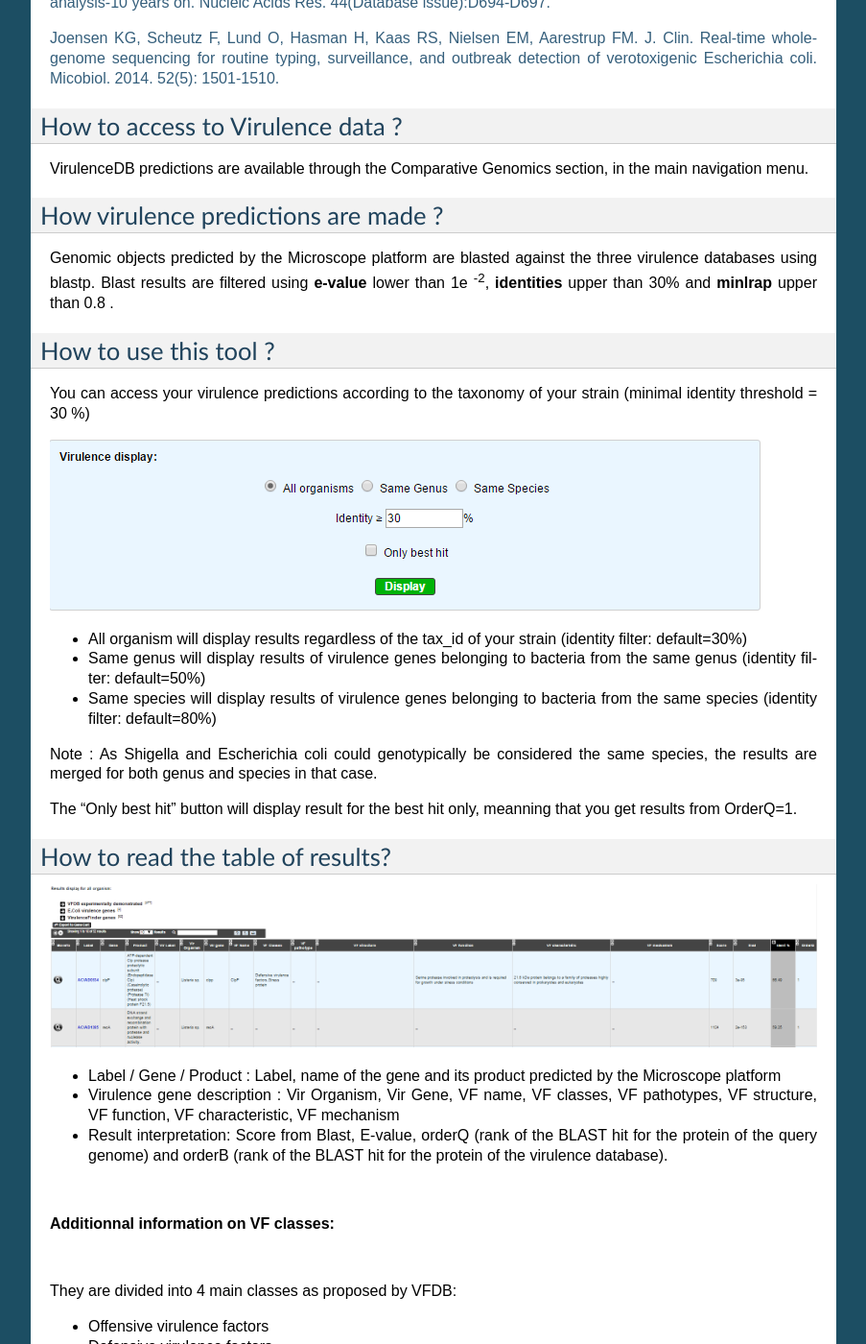
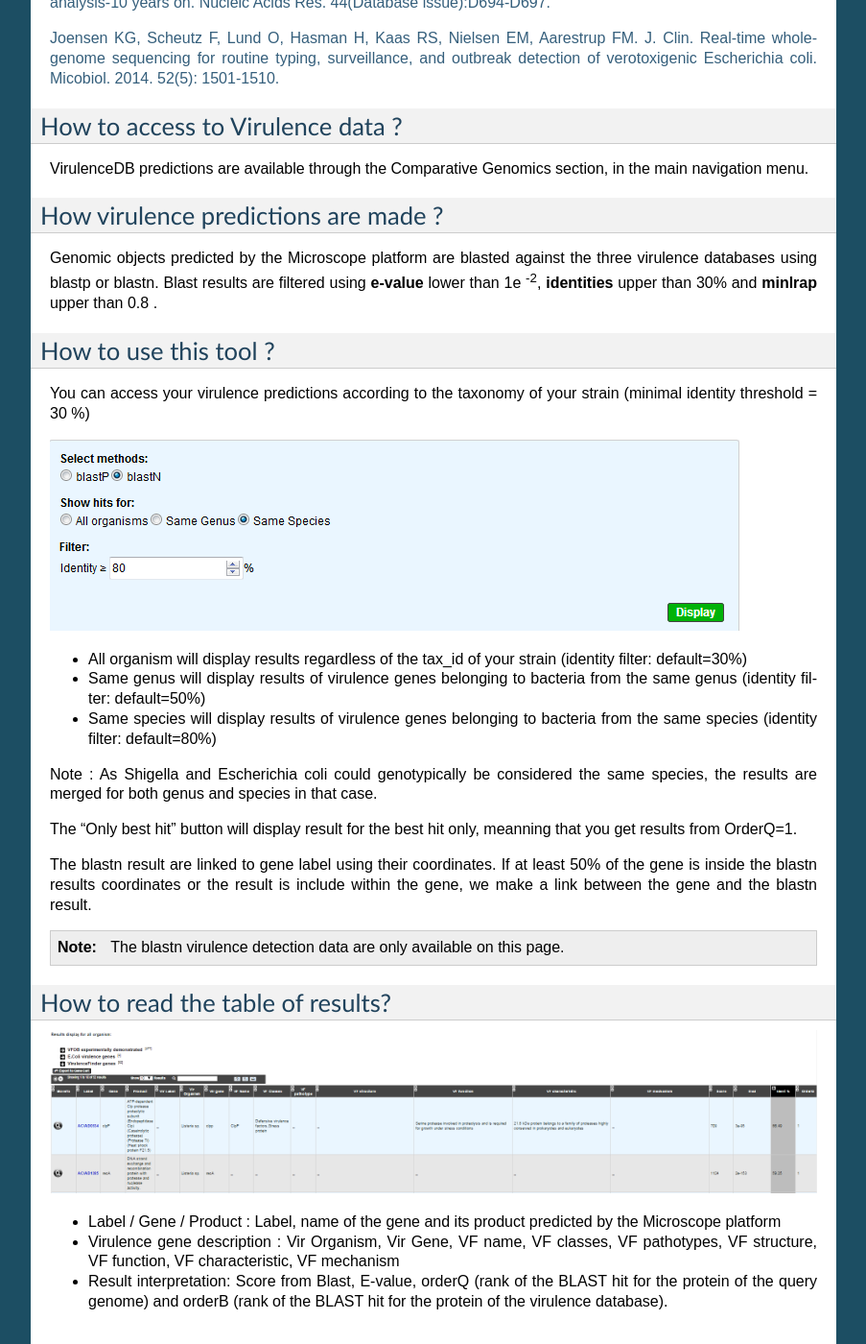
Before and after one commit to labgem/microscope-user-doc, a Sphinx documentation site: the page built from docs/content/compgenomics/virulence.rst, in a window 1280 px wide and 1400 px high, scrolled down 624 px. Shown: the whole window at 96% size, without its empty margins (198-1101 px from the left). Built offline with Sphinx 7.4.7, drawn with Linux system fonts in a browser that asks for light colours; formulas are drawn with MathJax 3.

Commit message:
Update virulence.rst

```diff
--- a/docs/content/compgenomics/virulence.rst
+++ b/docs/content/compgenomics/virulence.rst
@@ -39,7 +39,7 @@ VirulenceDB predictions are available through the Comparative Genomics section,
 How virulence predictions are made ?
 -------------------------------------------------------
 
-Genomic objects predicted by the Microscope platform are blasted against the three virulence databases using blastp.
+Genomic objects predicted by the Microscope platform are blasted against the three virulence databases using blastp or blastn.
 Blast results are filtered using **e-value** lower than 1e :sup:`-2`, **identities** upper than 30% and **minlrap** upper than 0.8 .
 
 
@@ -49,7 +49,7 @@ How to use this tool ?
 
 You can access your virulence predictions according to the taxonomy of your strain (minimal identity threshold = 30 %)
 
-.. image:: img/filtrevirulence.PNG
+.. image:: img/virulence.PNG
 
 •	All organism will display results regardless of the tax_id of your strain (identity filter: default=30%)
 
@@ -61,6 +61,10 @@ Note : As Shigella and Escherichia coli could genotypically be considered the sa
 
 
 The "Only best hit" button will display result for the best hit only, meanning that you get results from OrderQ=1.
+
+The blastn result are linked to gene label using their coordinates. If at least 50% of the gene is inside the blastn results coordinates or the result is include within the gene, we make a link between the gene and the blastn result.
+
+.. Note:: The blastn virulence detection data are only available on this page.
 
 
 How to read the table of results?
```
